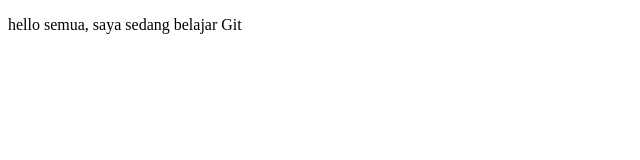
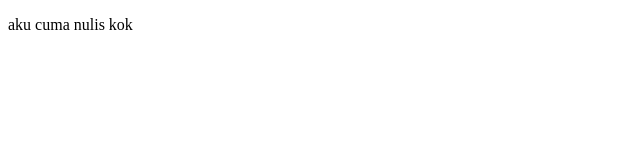
Before and after one commit to gheanida/proyek-01, a plain HTML site: page index.html in a window 1280 px wide. Shown: the whole page, without its empty margins (0-640 px from the left). Drawn offline with Linux system fonts and the light colour scheme.

Commit message:
mengubah isi

```diff
--- a/index.html
+++ b/index.html
@@ -5,6 +5,6 @@
         <title>Belajar Git- Poject 01</title>
     </head>
     <body>
-        <p> hello semua, saya sedang belajar Git</p>
+        <p> aku cuma nulis kok</p>
     </body>
 </html>
```
